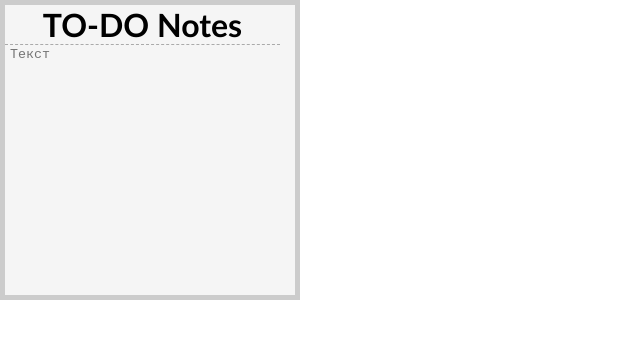
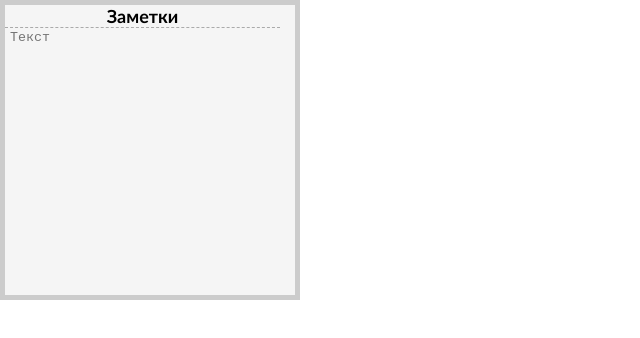
Before and after one commit to AndreyZu/todo, a plain HTML site: page index.html in a window 1280 px wide. Shown: the whole page, without its empty margins (0-640 px from the left). Drawn offline with Linux system fonts and the light colour scheme.

Commit message:
Обновление заголовков и мелкие правки внешнего вида.

```diff
--- a/gadget.xml
+++ b/gadget.xml
@@ -1,12 +1,12 @@
 <?xml version="1.0" encoding="utf-8"?>
 <gadget>
-	<name>To-Do Note</name>
+	<name>Notes</name>
 	<version>1.0.0</version>
 	<author name="Andrey Zu">
 		<info url="http://andreyzu.ru/" text="Homepage"/>
 	</author>
 	<copyright>© 2020</copyright>
-	<description>Simple to-do note for Windows 7 Sidebar.</description>
+	<description>Simple Notes for Windows 7 Sidebar.</description>
 	<hosts>
 		<host name="sidebar">
 			<autoscaleDPI>true</autoscaleDPI>
--- a/index.html
+++ b/index.html
@@ -2,14 +2,16 @@
 <html lang="ru">
 <head>
 	<meta charset="UTF-8">
-	<title>TO-DO Notes</title>
+	<title>Заметки</title>
 	<link rel="stylesheet" href="style.css">
 </head>
-<body onload="init();">
-	<h1 id="header">TO-DO Notes</h1>
-	<textarea id="text_input" name="text" cols="30" rows="10" placeholder="Текст"></textarea>
+<body>
+	<h1 id="header">Заметки</h1>
+	<textarea id="text_input" name="text" cols="30" rows="10" maxlength="1000" placeholder="Текст"></textarea>
 
 	<script type="text/javascript">
+		window.onload = init;
+
 		function init() {
 			var msg = 'Browser mode.';
 			var textarea = document.getElementById('text_input');
--- a/style.css
+++ b/style.css
@@ -15,6 +15,7 @@ h1 {
 
 	margin: 0;
 
+	font-size: 18px;
 	text-align: center;
 	background: #f5f5f5;
 	border-bottom: 1px dashed #aaa;
@@ -24,8 +25,8 @@ textarea {
 	top: 0;
 	display: block;
 	width: 280px;
-	height: 243px;
-	padding: 42px 5px 5px;
+	height: 260px;
+	padding: 25px 5px 5px;
 	background: #f5f5f5;
 	overflow-y: scroll;
 	border: 5px solid #ccc;
```
Also changed, not shown: screen.png, 1 other file.
